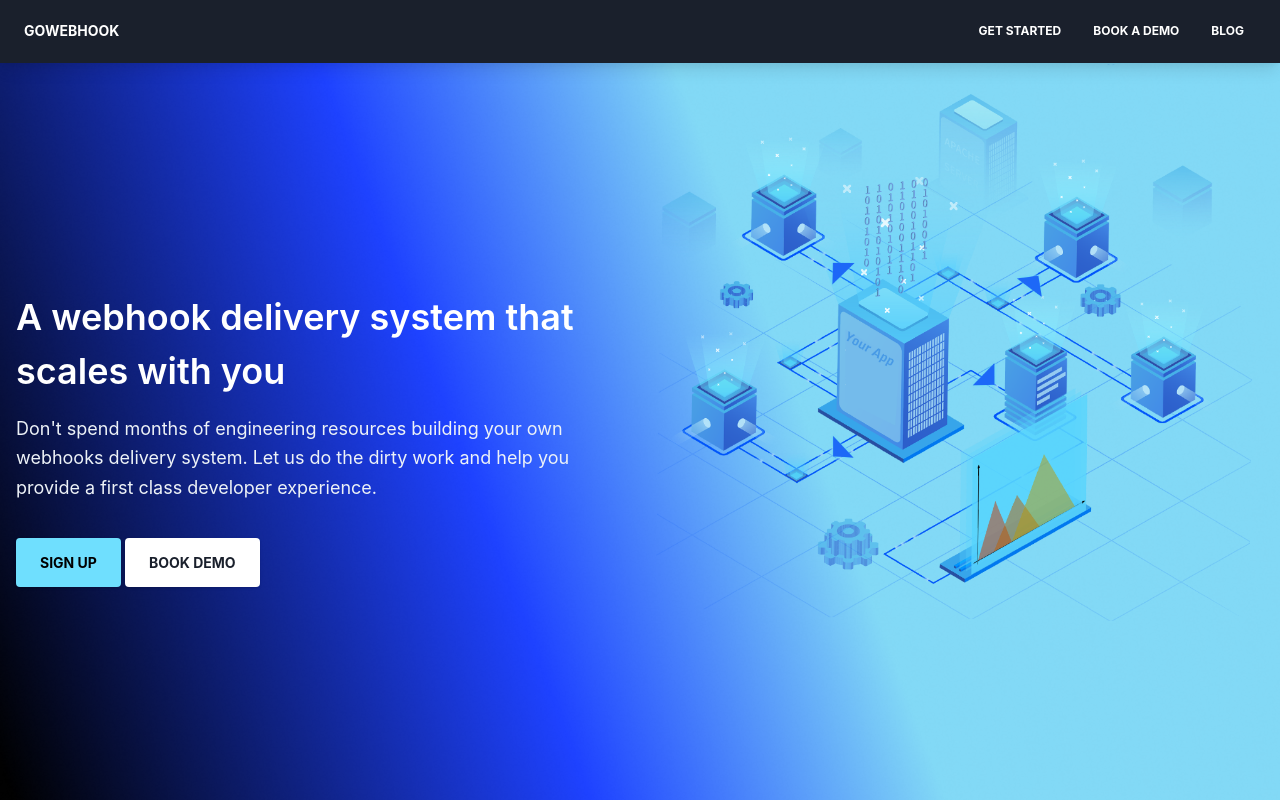
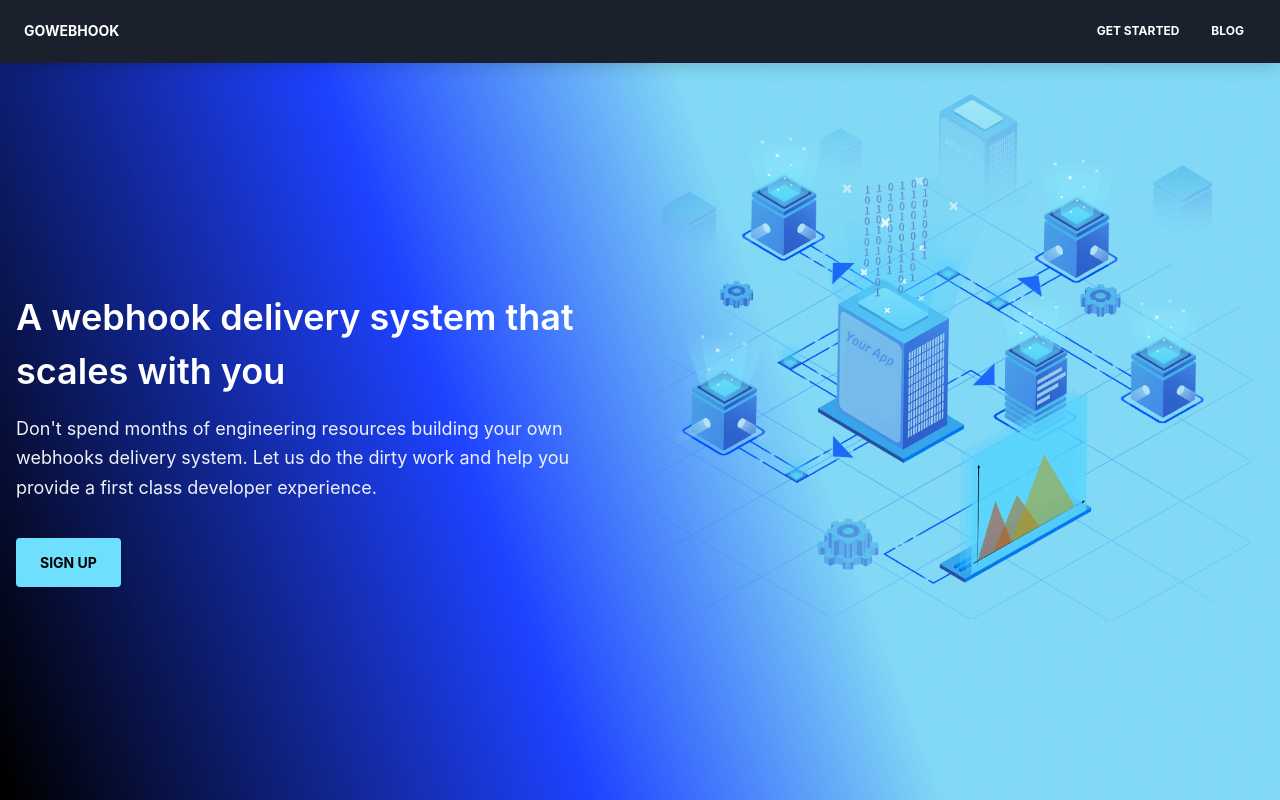
Before and after one commit to gowebhooks/gowebhooks.github.io, a plain HTML site: page index.html in a window 1280 px wide. Shown: the top 800 px of the page. Drawn offline with Linux system fonts and the light colour scheme.

Commit message:
Remove demo sign up

```diff
--- a/index.html
+++ b/index.html
@@ -31,7 +31,6 @@
         <div class="lg:flex flex-grow items-center hidden" id="example-collapse-navbar">
           <ul class="flex flex-col lg:flex-row list-none lg:ml-auto">
             <li class="nav-item"><a class="download-button px-3 py-2 flex items-center text-xs uppercase font-bold text-white hover:text-gray-600" href="https://gowebhook.typeform.com/to/I3A244py" target="_blank"><span class="ml-2">Get Started</span></a></li>
-            <li class="nav-item"><a class="download-button px-3 py-2 flex items-center text-xs uppercase font-bold text-white hover:text-gray-600" href="https://calendly.com/gowebhook/30min" target="_blank"><span class="ml-2">Book a Demo</span></a></li>
             <li class="nav-item"><a class="download-button px-3 py-2 flex items-center text-xs uppercase font-bold text-white hover:text-gray-600" href="https://gowebhook.medium.com/" target="_blank"><span class="ml-2">Blog</span></a></li>
           </ul>
         </div>
@@ -46,8 +45,7 @@
               <h2 class="font-semibold text-4xl text-white">A webhook delivery system that scales with you</h2>
               <p class="mt-4 text-lg leading-relaxed text-gray-200">Don't spend months of engineering resources building your own webhooks delivery system. Let us do the dirty work and help you provide a first class developer experience.</p>
 
-              <div class="mt-12"><a class="get-started text-black font-bold px-6 py-4 rounded outline-none focus:outline-none mr-1 mb-1 active:bg-gray-300 uppercase text-sm shadow hover:shadow-lg" style="transition:all .15s ease; background-color: #6FDFFE" href="https://gowebhook.typeform.com/to/I3A244py" target="_blank">Sign Up</a><a class="get-started text-gray-900 font-bold px-6 py-4 rounded outline-none focus:outline-none mr-1 mb-1 bg-white active:bg-gray-300 uppercase text-sm shadow hover:shadow-lg" style="transition:all .15s ease" href="https://calendly.com/gowebhook/30min" target="_blank">Book Demo</a>
-
+              <div class="mt-12"><a class="get-started text-black font-bold px-6 py-4 rounded outline-none focus:outline-none mr-1 mb-1 active:bg-gray-300 uppercase text-sm shadow hover:shadow-lg" style="transition:all .15s ease; background-color: #6FDFFE" href="https://gowebhook.typeform.com/to/I3A244py" target="_blank">Sign Up</a>
 
             </div>
           </div>
```
Also changed, not shown: 1 other file.
